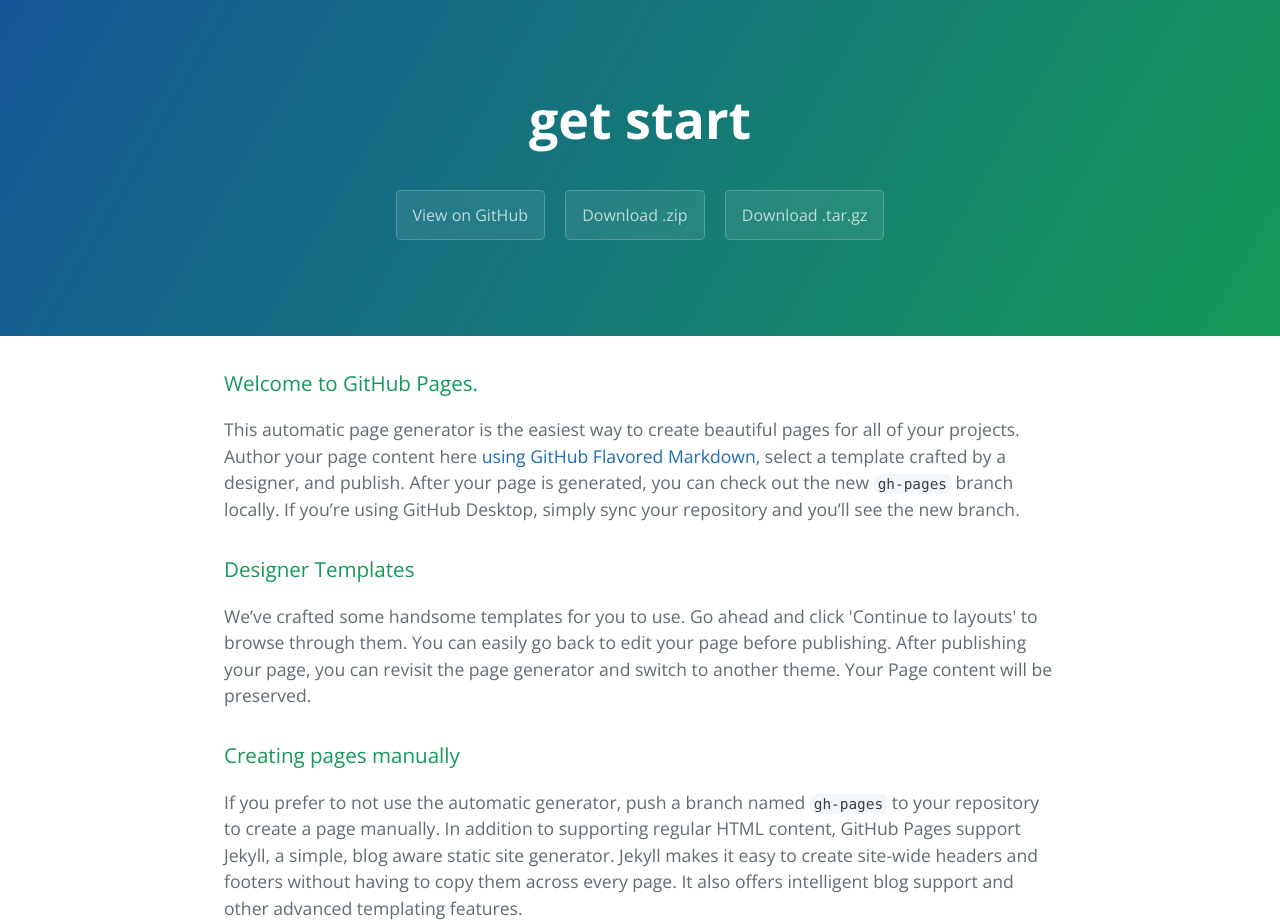
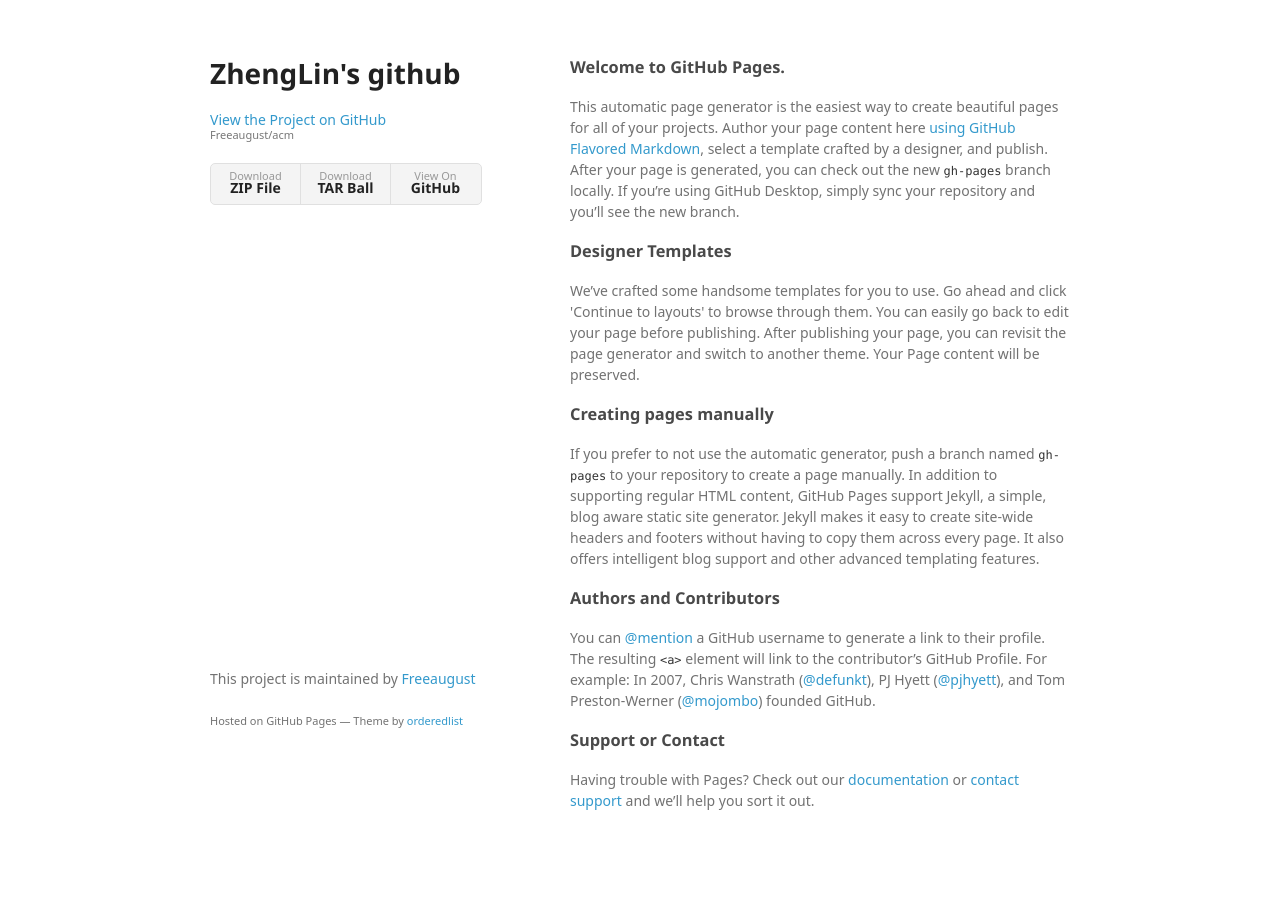
Before and after one commit to Freeaugust/acm, a plain HTML site: page index.html in a window 1280 px wide. Shown: the top 924 px of the page. After the commit the page ends 881 px from the top, so only its background shows below. Drawn offline with nearby package versions, Linux system fonts and the light colour scheme; a web font is replaced by a local one.

```diff
--- a/index.html
+++ b/index.html
@@ -1,25 +1,34 @@
-<!DOCTYPE html>
-<html lang="en-us">
+<!doctype html>
+<html>
   <head>
-    <meta charset="UTF-8">
-    <title>get start by Freeaugust</title>
-    <meta name="viewport" content="width=device-width, initial-scale=1">
-    <link rel="stylesheet" type="text/css" href="stylesheets/normalize.css" media="screen">
-    <link href='https://fonts.googleapis.com/css?family=Open+Sans:400,700' rel='stylesheet' type='text/css'>
-    <link rel="stylesheet" type="text/css" href="stylesheets/stylesheet.css" media="screen">
-    <link rel="stylesheet" type="text/css" href="stylesheets/github-light.css" media="screen">
+    <meta charset="utf-8">
+    <meta http-equiv="X-UA-Compatible" content="chrome=1">
+    <title>ZhengLin&#39;s github by Freeaugust</title>
+
+    <link rel="stylesheet" href="stylesheets/styles.css">
+    <link rel="stylesheet" href="stylesheets/github-light.css">
+    <meta name="viewport" content="width=device-width">
+    <!--[if lt IE 9]>
+    <script src="//html5shiv.googlecode.com/svn/trunk/html5.js"></script>
+    <![endif]-->
   </head>
   <body>
-    <section class="page-header">
-      <h1 class="project-name">get start</h1>
-      <h2 class="project-tagline"></h2>
-      <a href="https://github.com/Freeaugust/acm" class="btn">View on GitHub</a>
-      <a href="https://github.com/Freeaugust/acm/zipball/master" class="btn">Download .zip</a>
-      <a href="https://github.com/Freeaugust/acm/tarball/master" class="btn">Download .tar.gz</a>
-    </section>
+    <div class="wrapper">
+      <header>
+        <h1>ZhengLin&#39;s github</h1>
+        <p></p>
 
-    <section class="main-content">
-      <h3>
+        <p class="view"><a href="https://github.com/Freeaugust/acm">View the Project on GitHub <small>Freeaugust/acm</small></a></p>
+
+
+        <ul>
+          <li><a href="https://github.com/Freeaugust/acm/zipball/master">Download <strong>ZIP File</strong></a></li>
+          <li><a href="https://github.com/Freeaugust/acm/tarball/master">Download <strong>TAR Ball</strong></a></li>
+          <li><a href="https://github.com/Freeaugust/acm">View On <strong>GitHub</strong></a></li>
+        </ul>
+      </header>
+      <section>
+        <h3>
 <a id="welcome-to-github-pages" class="anchor" href="#welcome-to-github-pages" aria-hidden="true"><span aria-hidden="true" class="octicon octicon-link"></span></a>Welcome to GitHub Pages.</h3>
 
 <p>This automatic page generator is the easiest way to create beautiful pages for all of your projects. Author your page content here <a href="https://guides.github.com/features/mastering-markdown/">using GitHub Flavored Markdown</a>, select a template crafted by a designer, and publish. After your page is generated, you can check out the new <code>gh-pages</code> branch locally. If you’re using GitHub Desktop, simply sync your repository and you’ll see the new branch.</p>
@@ -43,15 +52,13 @@
 <a id="support-or-contact" class="anchor" href="#support-or-contact" aria-hidden="true"><span aria-hidden="true" class="octicon octicon-link"></span></a>Support or Contact</h3>
 
 <p>Having trouble with Pages? Check out our <a href="https://help.github.com/pages">documentation</a> or <a href="https://github.com/contact">contact support</a> and we’ll help you sort it out.</p>
-
-      <footer class="site-footer">
-        <span class="site-footer-owner"><a href="https://github.com/Freeaugust/acm">get start</a> is maintained by <a href="https://github.com/Freeaugust">Freeaugust</a>.</span>
-
-        <span class="site-footer-credits">This page was generated by <a href="https://pages.github.com">GitHub Pages</a> using the <a href="https://github.com/jasonlong/cayman-theme">Cayman theme</a> by <a href="https://twitter.com/jasonlong">Jason Long</a>.</span>
+      </section>
+      <footer>
+        <p>This project is maintained by <a href="https://github.com/Freeaugust">Freeaugust</a></p>
+        <p><small>Hosted on GitHub Pages &mdash; Theme by <a href="https://github.com/orderedlist">orderedlist</a></small></p>
       </footer>
-
-    </section>
-
+    </div>
+    <script src="javascripts/scale.fix.js"></script>
 
   </body>
 </html>
--- /dev/null
+++ b/javascripts/scale.fix.js
@@ -0,0 +1,17 @@
+var metas = document.getElementsByTagName('meta');
+var i;
+if (navigator.userAgent.match(/iPhone/i)) {
+  for (i=0; i<metas.length; i++) {
+    if (metas[i].name == "viewport") {
+      metas[i].content = "width=device-width, minimum-scale=1.0, maximum-scale=1.0";
+    }
+  }
+  document.addEventListener("gesturestart", gestureStart, false);
+}
+function gestureStart() {
+  for (i=0; i<metas.length; i++) {
+    if (metas[i].name == "viewport") {
+      metas[i].content = "width=device-width, minimum-scale=0.25, maximum-scale=1.6";
+    }
+  }
+}
--- /dev/null
+++ b/stylesheets/styles.css
@@ -0,0 +1,324 @@
+@font-face {
+  font-family: 'Noto Sans';
+  font-weight: 400;
+  font-style: normal;
+  src: url('../fonts/Noto-Sans-regular/Noto-Sans-regular.eot');
+  src: url('../fonts/Noto-Sans-regular/Noto-Sans-regular.eot?#iefix') format('embedded-opentype'),
+       local('Noto Sans'),
+       local('Noto-Sans-regular'),
+       url('../fonts/Noto-Sans-regular/Noto-Sans-regular.woff2') format('woff2'),
+       url('../fonts/Noto-Sans-regular/Noto-Sans-regular.woff') format('woff'),
+       url('../fonts/Noto-Sans-regular/Noto-Sans-regular.ttf') format('truetype'),
+       url('../fonts/Noto-Sans-regular/Noto-Sans-regular.svg#NotoSans') format('svg');
+}
+
+@font-face {
+  font-family: 'Noto Sans';
+  font-weight: 700;
+  font-style: normal;
+  src: url('../fonts/Noto-Sans-700/Noto-Sans-700.eot');
+  src: url('../fonts/Noto-Sans-700/Noto-Sans-700.eot?#iefix') format('embedded-opentype'),
+       local('Noto Sans Bold'),
+       local('Noto-Sans-700'),
+       url('../fonts/Noto-Sans-700/Noto-Sans-700.woff2') format('woff2'),
+       url('../fonts/Noto-Sans-700/Noto-Sans-700.woff') format('woff'),
+       url('../fonts/Noto-Sans-700/Noto-Sans-700.ttf') format('truetype'),
+       url('../fonts/Noto-Sans-700/Noto-Sans-700.svg#NotoSans') format('svg');
+}
+
+@font-face {
+  font-family: 'Noto Sans';
+  font-weight: 400;
+  font-style: italic;
+  src: url('../fonts/Noto-Sans-italic/Noto-Sans-italic.eot');
+  src: url('../fonts/Noto-Sans-italic/Noto-Sans-italic.eot?#iefix') format('embedded-opentype'),
+       local('Noto Sans Italic'),
+       local('Noto-Sans-italic'),
+       url('../fonts/Noto-Sans-italic/Noto-Sans-italic.woff2') format('woff2'),
+       url('../fonts/Noto-Sans-italic/Noto-Sans-italic.woff') format('woff'),
+       url('../fonts/Noto-Sans-italic/Noto-Sans-italic.ttf') format('truetype'),
+       url('../fonts/Noto-Sans-italic/Noto-Sans-italic.svg#NotoSans') format('svg');
+}
+
+@font-face {
+  font-family: 'Noto Sans';
+  font-weight: 700;
+  font-style: italic;
+  src: url('../fonts/Noto-Sans-700italic/Noto-Sans-700italic.eot');
+  src: url('../fonts/Noto-Sans-700italic/Noto-Sans-700italic.eot?#iefix') format('embedded-opentype'),
+       local('Noto Sans Bold Italic'),
+       local('Noto-Sans-700italic'),
+       url('../fonts/Noto-Sans-700italic/Noto-Sans-700italic.woff2') format('woff2'),
+       url('../fonts/Noto-Sans-700italic/Noto-Sans-700italic.woff') format('woff'),
+       url('../fonts/Noto-Sans-700italic/Noto-Sans-700italic.ttf') format('truetype'),
+       url('../fonts/Noto-Sans-700italic/Noto-Sans-700italic.svg#NotoSans') format('svg');
+}
+
+body {
+  background-color: #fff;
+  padding:50px;
+  font: 14px/1.5 "Noto Sans", "Helvetica Neue", Helvetica, Arial, sans-serif;
+  color:#727272;
+  font-weight:400;
+}
+
+h1, h2, h3, h4, h5, h6 {
+  color:#222;
+  margin:0 0 20px;
+}
+
+p, ul, ol, table, pre, dl {
+  margin:0 0 20px;
+}
+
+h1, h2, h3 {
+  line-height:1.1;
+}
+
+h1 {
+  font-size:28px;
+}
+
+h2 {
+  color:#393939;
+}
+
+h3, h4, h5, h6 {
+  color:#494949;
+}
+
+a {
+  color:#39c;
+  text-decoration:none;
+}
+
+a:hover {
+  color:#069;
+}
+
+a small {
+  font-size:11px;
+  color:#777;
+  margin-top:-0.3em;
+  display:block;
+}
+
+a:hover small {
+  color:#777;
+}
+
+.wrapper {
+  width:860px;
+  margin:0 auto;
+}
+
+blockquote {
+  border-left:1px solid #e5e5e5;
+  margin:0;
+  padding:0 0 0 20px;
+  font-style:italic;
+}
+
+code, pre {
+  font-family:Monaco, Bitstream Vera Sans Mono, Lucida Console, Terminal, Consolas, Liberation Mono, DejaVu Sans Mono, Courier New, monospace;
+  color:#333;
+  font-size:12px;
+}
+
+pre {
+  padding:8px 15px;
+  background: #f8f8f8;
+  border-radius:5px;
+  border:1px solid #e5e5e5;
+  overflow-x: auto;
+}
+
+table {
+  width:100%;
+  border-collapse:collapse;
+}
+
+th, td {
+  text-align:left;
+  padding:5px 10px;
+  border-bottom:1px solid #e5e5e5;
+}
+
+dt {
+  color:#444;
+  font-weight:700;
+}
+
+th {
+  color:#444;
+}
+
+img {
+  max-width:100%;
+}
+
+header {
+  width:270px;
+  float:left;
+  position:fixed;
+  -webkit-font-smoothing:subpixel-antialiased;
+}
+
+header ul {
+  list-style:none;
+  height:40px;
+  padding:0;
+  background: #f4f4f4;
+  border-radius:5px;
+  border:1px solid #e0e0e0;
+  width:270px;
+}
+
+header li {
+  width:89px;
+  float:left;
+  border-right:1px solid #e0e0e0;
+  height:40px;
+}
+
+header li:first-child a {
+  border-radius:5px 0 0 5px;
+}
+
+header li:last-child a {
+  border-radius:0 5px 5px 0;
+}
+
+header ul a {
+  line-height:1;
+  font-size:11px;
+  color:#999;
+  display:block;
+  text-align:center;
+  padding-top:6px;
+  height:34px;
+}
+
+header ul a:hover {
+  color:#999;
+}
+
+header ul a:active {
+  background-color:#f0f0f0;
+}
+
+strong {
+  color:#222;
+  font-weight:700;
+}
+
+header ul li + li + li {
+  border-right:none;
+  width:89px;
+}
+
+header ul a strong {
+  font-size:14px;
+  display:block;
+  color:#222;
+}
+
+section {
+  width:500px;
+  float:right;
+  padding-bottom:50px;
+}
+
+small {
+  font-size:11px;
+}
+
+hr {
+  border:0;
+  background:#e5e5e5;
+  height:1px;
+  margin:0 0 20px;
+}
+
+footer {
+  width:270px;
+  float:left;
+  position:fixed;
+  bottom:50px;
+  -webkit-font-smoothing:subpixel-antialiased;
+}
+
+@media print, screen and (max-width: 960px) {
+
+  div.wrapper {
+    width:auto;
+    margin:0;
+  }
+
+  header, section, footer {
+    float:none;
+    position:static;
+    width:auto;
+  }
+
+  header {
+    padding-right:320px;
+  }
+
+  section {
+    border:1px solid #e5e5e5;
+    border-width:1px 0;
+    padding:20px 0;
+    margin:0 0 20px;
+  }
+
+  header a small {
+    display:inline;
+  }
+
+  header ul {
+    position:absolute;
+    right:50px;
+    top:52px;
+  }
+}
+
+@media print, screen and (max-width: 720px) {
+  body {
+    word-wrap:break-word;
+  }
+
+  header {
+    padding:0;
+  }
+
+  header ul, header p.view {
+    position:static;
+  }
+
+  pre, code {
+    word-wrap:normal;
+  }
+}
+
+@media print, screen and (max-width: 480px) {
+  body {
+    padding:15px;
+  }
+
+  header ul {
+    width:99%;
+  }
+
+  header li, header ul li + li + li {
+    width:33%;
+  }
+}
+
+@media print {
+  body {
+    padding:0.4in;
+    font-size:12pt;
+    color:#444;
+  }
+}
```
Also changed, not shown: params.json (+1 -1 lines).
